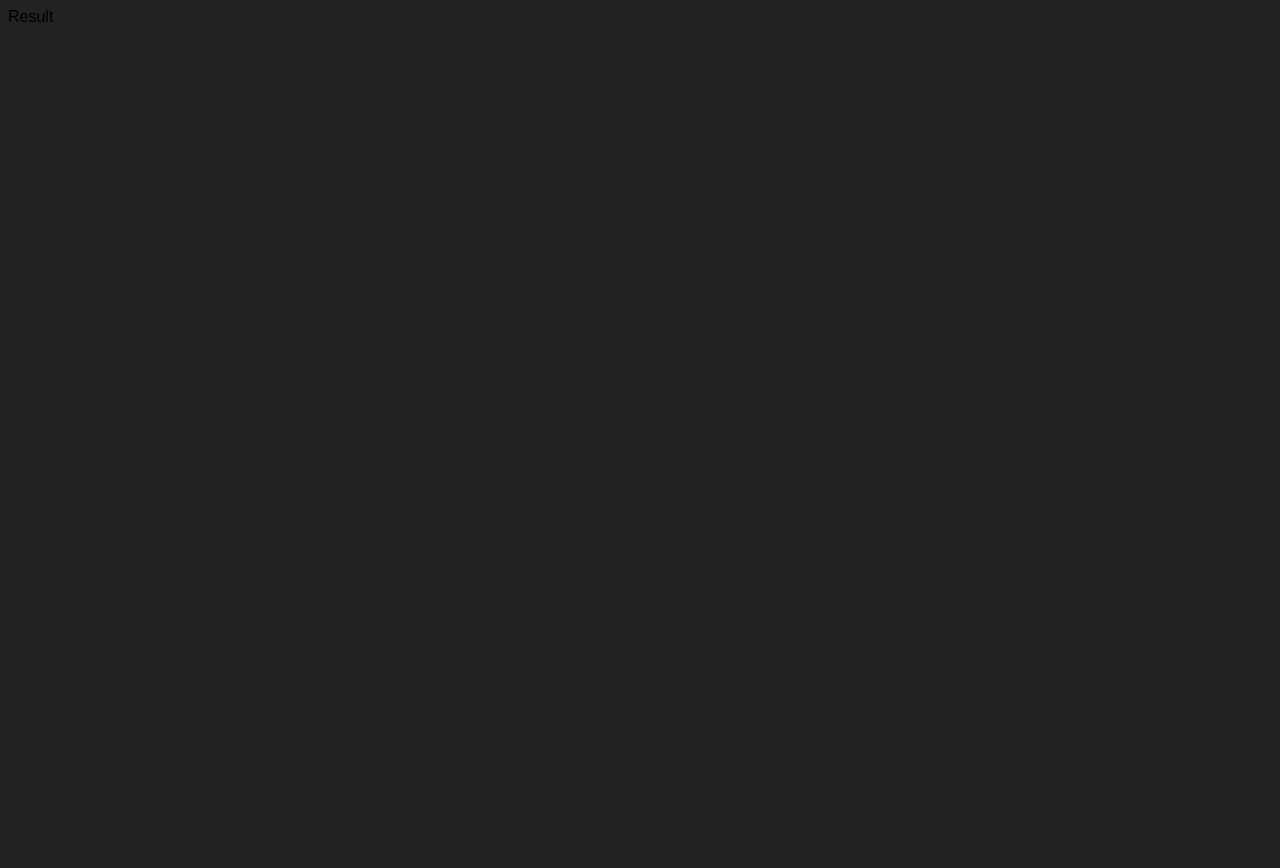
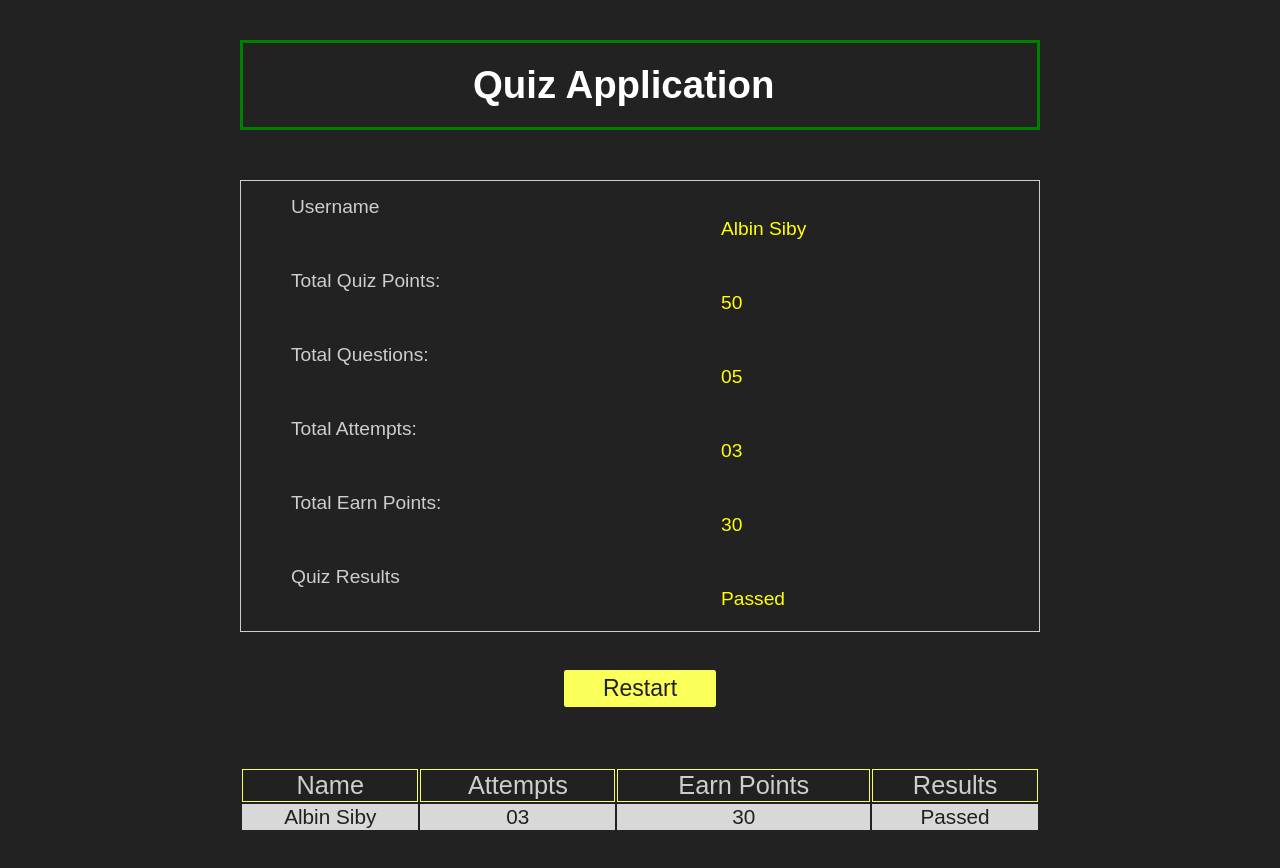
Before and after one commit to Albin-Siby/mern_quizApp, a React (Create React App) app in the folder client/: page /results in a window 1280 px wide. Shown: the top 868 px of the page. Before the commit the page ends 808 px from the top, so only its background shows below. Built offline with nearby package versions, Linux system fonts and the light colour scheme.

Commit message:
set all the components

```diff
--- a/client/src/components/Main.js
+++ b/client/src/components/Main.js
@@ -8,7 +8,7 @@ function Main() {
 
   return (
     <div className='container'>
-        <h1 className="title text-light"><span>Quiz Application</span></h1>
+        <h1 className="title"><span>Quiz Application</span></h1>
 
             <ol>
                 <li>You will be asked 10 questions one after another.</li>
--- /dev/null
+++ b/client/src/components/Questions.js
@@ -0,0 +1,35 @@
+import React, { useEffect, useState } from 'react'
+import '../styles/App.css'
+import Data from '../database/Data'
+
+function Questions() {
+
+    const [ checked, setChecked ] = useState(undefined)
+    const questions = Data[0]
+
+    useEffect(() => {
+        console.log(questions)
+    })
+
+    function onselect() {
+
+        console.log("radio button changed")
+    }
+
+  return (
+    <div className="questions">
+        <div className='text-light'>{`${questions.id}.${questions.question}`}</div>
+        <ul key={questions.id}>
+            {questions.options.map((option, index) => (
+                <li key={index}>
+                    <input type="radio" id={`q${index}-option`} value={true} name="options" onChange={onselect()} />
+                    <label className='text-primary' htmlFor={`q${index}-option`}>{option}</label>
+                    <div className="check"></div>
+                </li>
+            ))}
+        </ul>
+    </div>
+  )
+}
+
+export default Questions
--- a/client/src/components/Quiz.js
+++ b/client/src/components/Quiz.js
@@ -1,5 +1,6 @@
 import React from 'react'
-import '../styles/Quiz.css'
+import '../styles/App.css'
+import Questions from './Questions'
 
 function Quiz() {
 
@@ -13,7 +14,9 @@ function Quiz() {
 
   return (
     <div className="container">
-        <h1 className="title text-light"><span>Quiz Application</span></h1>
+        <h1 className="title"><span>Quiz Application</span></h1>
+
+        <Questions />
 
         <div className="grid">
             <button className='btn prev' onClick={onPrevHandle}>Prev</button>
--- a/client/src/components/Result.js
+++ b/client/src/components/Result.js
@@ -1,8 +1,60 @@
 import React from 'react'
+import '../styles/Results.css'
+import { Link } from 'react-router-dom'
+import Resulttable from './Resulttable'
 
 function Result() {
   return (
-    <div>Result</div>
+    <div className='container'>
+      <h1 className="title"><span>Quiz Application</span></h1>
+
+      <div className="result flex-center">
+        <div className="flex">
+          <span className='head'>Username</span>
+          <div className="bold">
+            <span>Albin Siby</span>
+          </div>
+        </div>
+        <div className="flex">
+          <span className='head'>Total Quiz Points:</span>
+          <div className="bold">
+            <span>50</span>
+          </div>
+        </div>
+        <div className="flex">
+          <span className='head'>Total Questions:</span>
+          <div className="bold">
+            <span>05</span>
+          </div>
+        </div>
+        <div className="flex">
+          <span className='head'>Total Attempts:</span>
+          <div className="bold">
+            <span>03</span>
+          </div>
+        </div>
+        <div className="flex">
+          <span className='head'>Total Earn Points:</span>
+          <div className="bold">
+            <span>30</span>
+          </div>
+        </div>
+        <div className="flex">
+          <span className='head'>Quiz Results</span>
+          <div className="bold">
+            <span>Passed</span>
+          </div>
+        </div>
+      </div>
+
+      <div className="start">
+        <Link className='btn' to={'/'}>Restart</Link>
+      </div>
+
+      <div className="container">
+        <Resulttable />
+      </div>
+    </div>
   )
 }
 
--- /dev/null
+++ b/client/src/components/Resulttable.js
@@ -0,0 +1,28 @@
+import React from 'react'
+
+function Resulttable() {
+  return (
+    <div>
+        <table>
+            <thead className='table-header'>
+                <tr className='table-row'>
+                    <td>Name</td>
+                    <td>Attempts</td>
+                    <td>Earn Points</td>
+                    <td>Results</td>
+                </tr>
+            </thead>
+            <tbody>
+                <tr className='table-body'>
+                    <td>Albin Siby</td>
+                    <td>03</td>
+                    <td>30</td>
+                    <td>Passed</td>
+                </tr>
+            </tbody>
+        </table>
+    </div>
+  )
+}
+
+export default Resulttable
--- /dev/null
+++ b/client/src/database/Data.js
@@ -0,0 +1,47 @@
+export default [
+    {
+        id: 1,
+        question : "Javascript is an _______ language",
+        options : [
+            'Object-Oriented',
+            'Object-Based',
+            'Procedural',
+        ]
+    },
+    {
+        id: 2,
+        question : "Following methods can be used to display data in some form using Javascript",
+        options : [
+            'document.write()',
+            'console.log()',
+            'window.alert()',
+        ]
+    },
+    {
+        id: 3,
+        question : "When an operator value is NULL, the typeof returned by the unary operator is:",
+        options : [
+            'Boolean',
+            'Undefined',
+            'Object',
+        ]
+    },
+    {
+        id: 4,
+        question : "What does the toString() method return?",
+        options : [
+            'Return Object',
+            'Return String',
+            'Return Integer'
+        ]
+    },
+    {
+        id: 5,
+        question : "Which function is used to serialize an object into a JSON string?",
+        options : [
+            'stringify()',
+            'parse()',
+            'convert()',
+        ]
+    }
+];
--- a/client/src/index.js
+++ b/client/src/index.js
@@ -5,7 +5,5 @@ import App from './components/App';
 
 const root = ReactDOM.createRoot(document.getElementById('root'));
 root.render(
-  <React.StrictMode>
     <App />
-  </React.StrictMode>
 );
--- a/client/src/styles/App.css
+++ b/client/src/styles/App.css
@@ -2,6 +2,122 @@
     font-family: "Poppins", sans-serif;
 }
 body, html {
-    height: 100%;
+    height: 900px;
     background: #222222;
 }
+
+.container {
+    font-size: 1.2em;
+    margin-top: 10px;
+    color: #cecece;
+    display: block;
+    position: relative;
+    margin: 40px auto;
+    height: auto;
+    width: 800px;
+}
+.title{
+    color: white;
+    border: 3px solid green;
+    padding: 20px 0;
+    margin-bottom: 50px;
+}
+span{
+    margin: 0 230px;
+}
+.grid {
+    display: flex;
+}
+.btn {
+    padding: .2em 1.7em;
+    border: none;
+    border-radius: .1em;
+    font-size: 1.2em;
+}
+.prev{
+    background: yellow;
+    margin-bottom: 20px;
+}
+.next{
+    background-color: green;
+    margin-left: 550px;
+    margin-bottom: 20px;
+}
+.container ul{
+    list-style: none;
+    margin: 0;
+    padding: 0;
+    overflow: auto;
+}
+.container .questions{
+    padding: 2em;
+}
+.text-light{
+    font-weight: 300;
+    font-size: 1.35em;
+}
+ul li{
+    color: #AAAAAA;
+    display: block;
+    position: relative;
+    float: left;
+    width: 100%;
+    height: 100px;
+    border-bottom: 1px solid #333;
+}
+ul li input[type=radio] {
+    position: absolute;
+    visibility: hidden;
+}
+ul li label{
+    display: block;
+    position: relative;
+    font-weight: 200;
+    font-size: 1.15em;
+    padding: 25px 25px 25px 80px;
+    margin: 10px auto;
+    height: 30px;
+    z-index: 9;
+    cursor: pointer;
+}
+ul li:hover label{
+    color: #FFFFFF;
+}
+ul li .check{
+    display: block;
+    position: absolute;
+    border: 5px solid #AAAAAA;
+    border-radius: 100%;
+    height: 25px;
+    width: 25px;
+    top: 30px;
+    left: 20px;
+    z-index: 5;
+    transition: border .25s linear;
+}
+ul li:hover .checked{
+    border: 5px solid #FFFFFF;
+}
+ul li .check::before{
+    display: block;
+    position: absolute;
+    content: '';
+    border-radius: 100%;
+    height: 15px;
+    width: 15px;
+    top: 5px;
+    left: 5px;
+    margin: auto;
+}
+input[type=radio]:checked ~ .check::before{
+    background: green;
+}
+input[type=radio]:checked ~ .text-promary{
+    color: green;
+}
+.checked{
+    border: 5px solid green;
+}
+.checked::before{
+    background: green;
+}
--- a/client/src/styles/Main.css
+++ b/client/src/styles/Main.css
@@ -18,7 +18,7 @@ li{
     margin-bottom: 50px;
 }
 span{
-    margin: 0 200px;
+    margin: 50px 230px;
 }
 .start{
     display: flex;
@@ -34,6 +34,9 @@ span{
     text-decoration: none;
     background-color: #faff5a;
 }
+.btn:hover {
+    background-color: white;
+}
 #form {
     display: flex;
     justify-content: center;
--- a/client/src/styles/Quiz.css
+++ /dev/null
@@ -1,35 +0,0 @@
-.container {
-    font-size: 1.2em;
-    margin-top: 10px;
-    color: #cecece;
-    display: block;
-    position: relative;
-    margin: 40px auto;
-    height: auto;
-    width: 800px;
-}
-.title{
-    color: white;
-    border: 3px solid green;
-    padding: 20px 0;
-    margin-bottom: 50px;
-}
-span{
-    margin: 0 200px;
-}
-.grid {
-    display: flex;
-}
-.btn {
-    padding: .2em 1.7em;
-    border: none;
-    border-radius: .1em;
-    font-size: 1.2em;
-}
-.prev{
-    background: yellow;
-}
-.next{
-    background-color: green;
-    margin-left: 550px;
-}
--- /dev/null
+++ b/client/src/styles/Results.css
@@ -0,0 +1,123 @@
+/* .flex-center{
+    display: flex;
+    justify-content: center;
+    flex-direction: column;
+    border: 1px solid #cecece;
+    padding: 2em 3em;
+    gap: 1em;
+}
+.flex{
+    display: flex;
+    flex-direction: row;
+}
+.head{
+    margin-left: 10px;
+    display: flex;
+    flex-direction: row;
+} */
+/* .bold{
+    margin-left: 500px;
+} */
+
+/* .container .flex{
+    display: flex;
+    justify-content: space-between;
+
+} */
+
+/* .container .flex span {
+    font-size: 1em;
+    color: #cecece;
+} */
+
+/* .container .flex span.achive {
+    font-weight: bold;
+    color: #ff2a66;
+    color: #2aff95;
+}
+
+table {
+    width: 100%;
+}
+
+.table-header {
+    color: #cecece;
+    font-size: 1.1em;
+    text-align: center;
+    background: #212121;
+    padding: 18px 0;
+}
+
+.table-body {
+    font-size: 1.1em;
+    text-align: center;
+    background: #d8d8d8;
+    padding: 18px 0;
+}
+
+.table-header > tr > td{
+    border: 1px solid #faff5a;
+} */
+
+.result {
+    display: flex;
+    flex-direction: column;
+    align-items: flex-start;
+    border: 1px solid #cecece;
+    height: 450px;
+  }
+
+  .flex{
+    margin-top: 15px;
+    margin-bottom: 15px;
+  }
+
+  .head {
+    text-align: left;
+    margin: 50px;
+  }
+
+  .bold {
+    align-items: flex-end;
+    text-align: right;
+    margin-left: 250px;
+    color: yellow;
+  }
+
+  .start .btn {
+    padding: .2em 1.7em;
+    border: none;
+    border-radius: .1em;
+    font-size: 1.2em;
+    color: #202020;
+    text-decoration: none;
+    background-color: #faff5a;
+    margin-bottom: 20px;
+}
+.btn:hover {
+    background-color: white;
+}
+table {
+    width: 100%;
+    margin-top: 10px;
+}
+
+.table-header {
+    color: #cecece;
+    font-size: 1.1em;
+    text-align: center;
+    background: #212121;
+    padding: 18px 0;
+}
+
+.table-body {
+    font-size: 0.9em;
+    text-align: center;
+    background: #d8d8d8;
+    padding: 18px 0;
+    color: #202020;
+}
+
+.table-header > tr > td{
+    border: 1px solid #faff5a;
+}
```
